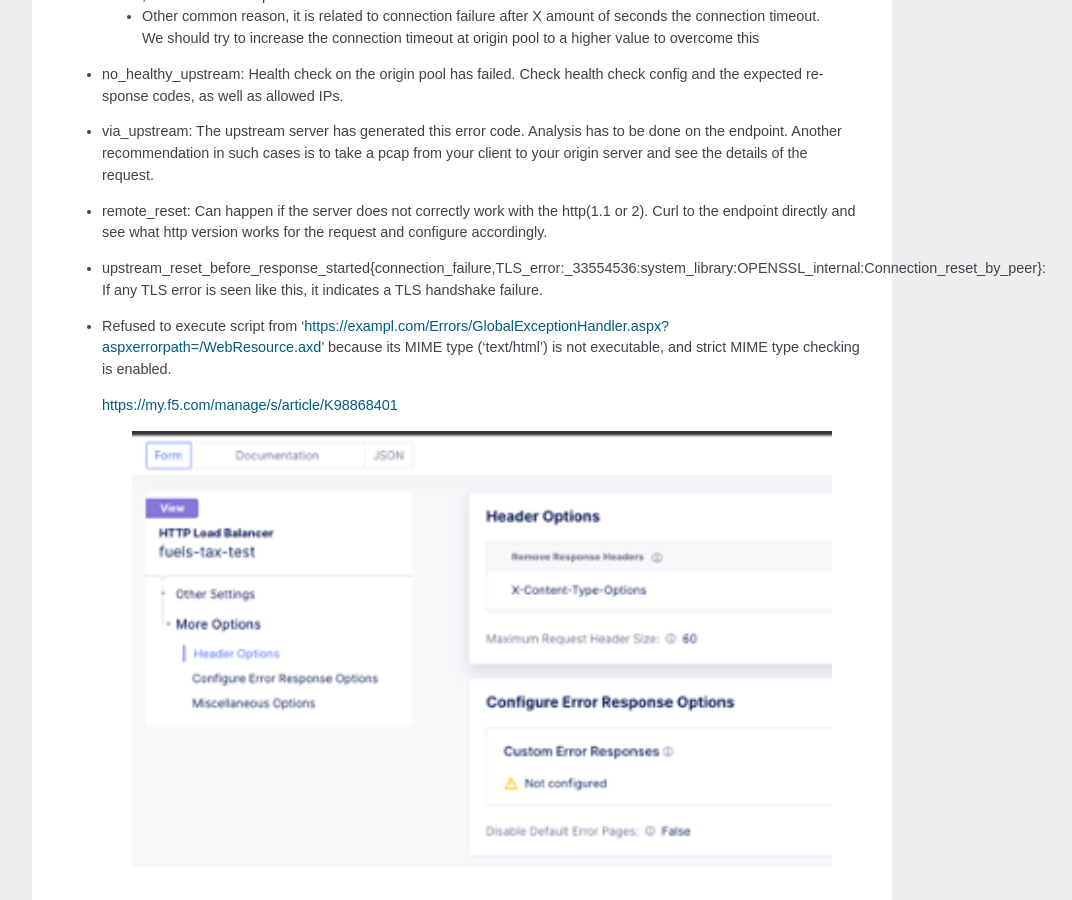
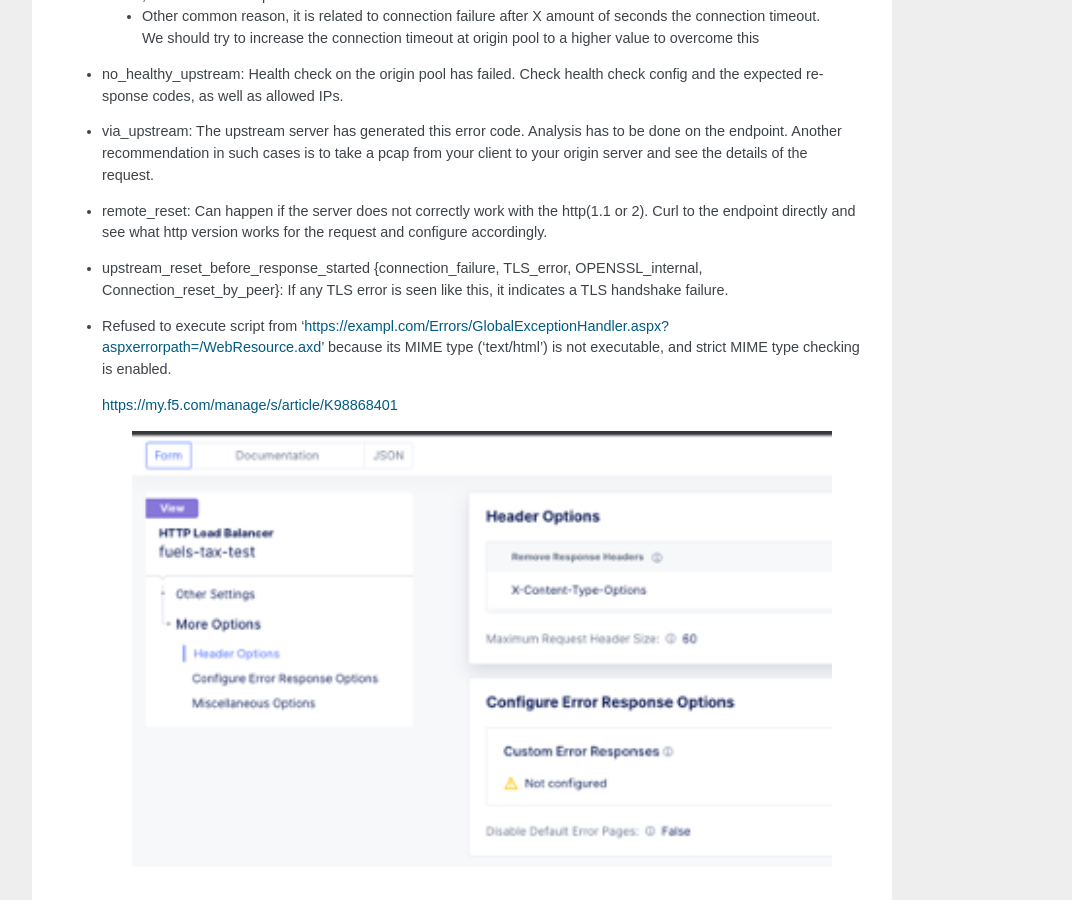
Before and after one commit to Mikej81/bigip_to_xc_faq, a Sphinx documentation site: the page built from docs/source/index.rst, in a window 1280 px wide and 900 px high, scrolled down 24507 px. Shown: the whole window, without its empty margins (198-1270 px from the left). Built offline with Sphinx 7.4.7, drawn with Linux system fonts in a browser that asks for light colours; the version number could not be read and is left out; some of the changed lines change nothing that is shown.

Commit message:
formatting

```diff
--- a/docs/source/index.rst
+++ b/docs/source/index.rst
@@ -807,7 +807,7 @@ Troubleshooting
 
 * remote_reset: Can happen if the server does not correctly work with the http(1.1 or 2). Curl to the endpoint directly and see what http version works for the request and configure accordingly.
 
-* upstream_reset_before_response_started{connection_failure,TLS_error:_33554536:system_library:OPENSSL_internal:Connection_reset_by_peer}: If any TLS error is seen like this, it indicates a TLS handshake failure.
+* upstream_reset_before_response_started {connection_failure, TLS_error, OPENSSL_internal, Connection_reset_by_peer}: If any TLS error is seen like this, it indicates a TLS handshake failure.
 
 
 * Refused to execute script from 'https://exampl.com/Errors/GlobalExceptionHandler.aspx?aspxerrorpath=/WebResource.axd' because its MIME type ('text/html') is not executable, and strict MIME type checking is enabled.
```
Also changed, not shown: 7 other files.
